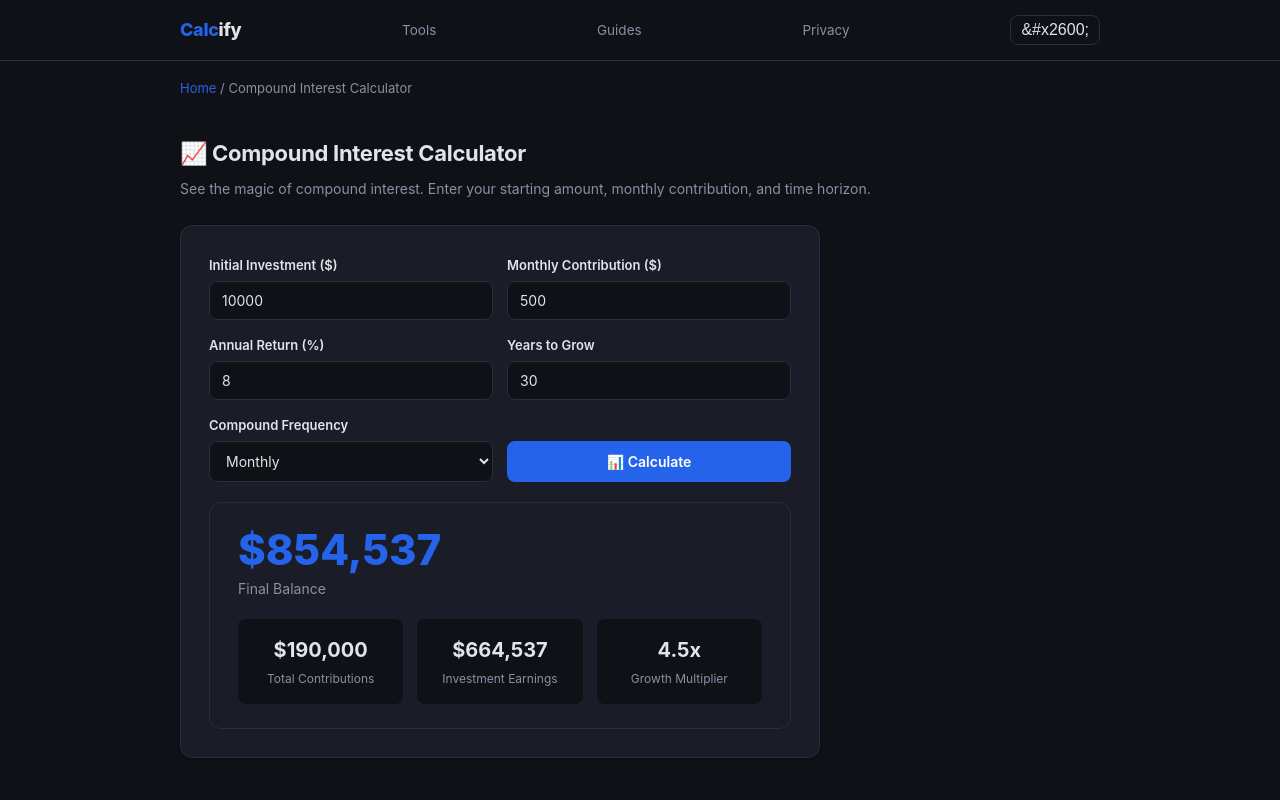
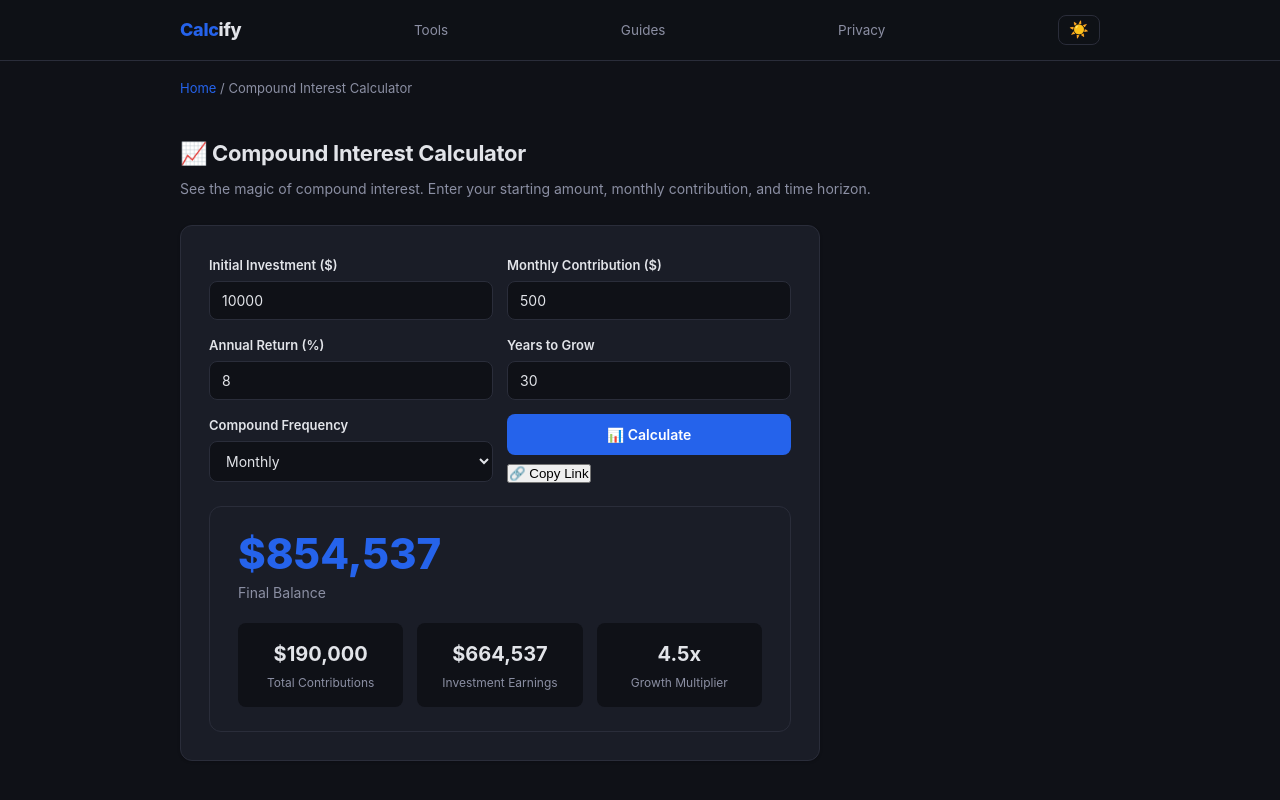
Before and after one commit to BLovo22/calcify, a plain HTML site: page compound-interest-calculator.html in a window 1280 px wide. Both pictures are taken after a click on the button "Toggle dark mode". Shown: the top 800 px of the page. Drawn offline with Linux system fonts and the light colour scheme.

Commit message:
Fix dark mode emoji and share button placement

```diff
--- a/compound-interest-calculator.html
+++ b/compound-interest-calculator.html
@@ -25,7 +25,7 @@
     var next = cur==='dark'?'light':'dark';
     document.documentElement.setAttribute('data-theme',next);
     localStorage.setItem('theme',next);
-    document.getElementById('themeIcon').textContent = next==='dark'?'&#x2600;':'&#x1F319;';
+    document.getElementById('themeIcon').innerHTML = next==='dark'?'\u2600\uFE0F':'\uD83C\uDF19';
   };
 })();
 </script>
@@ -74,7 +74,8 @@
         </div>
         <div class="form-group" style="justify-content:flex-end">
           <button class="btn btn-block" onclick="calcCompound()" style="margin-top:auto">&#x1F4CA; Calculate</button>
-        </div>
+        <div class="share-row"><button class="share-btn" id="shareBtn" onclick="copyPageLink()">&#x1F517; Copy Link</button></div>
+      </div>
       </div>
       <ins class="adsbygoogle"
      style="display:block;text-align:center;margin:20px 0"
@@ -233,9 +234,9 @@ document.addEventListener('DOMContentLoaded',function(){calcCompound();});
 function copyPageLink(){
   navigator.clipboard.writeText(location.href).then(function(){
     var btn = document.getElementById('shareBtn');
-    btn.textContent = '\u2714 Copied!';
+    btn.innerHTML = 'u2714 Copied!';
     btn.classList.add('copied');
-    setTimeout(function(){btn.textContent='\uD83D\uDD17 Copy Link';btn.classList.remove('copied');},2000);
+    setTimeout(function(){btn.innerHTML='uD83DuDD17 Copy Link';btn.classList.remove('copied');},2000);
   });
 }
 </script>
```
Also changed, not shown: guides/15-vs-30-year-mortgage.html (+1 -1 lines), guides/how-much-to-retire.html (+1 -1 lines), guides/pay-off-mortgage-early.html (+1 -1 lines), guides/power-of-compound-interest.html (+1 -1 lines), index.html (+1 -1 lines), inflation-calculator.html (+4 -3 lines), loan-calculator.html (+3 -3 lines), mortgage-calculator.html (+3 -3 lines), privacy-policy.html (+1 -1 lines), rent-vs-buy-calculator.html (+5 -4 lines), roi-calculator.html (+5 -4 lines), savings-goal-calculator.html (+5 -4 lines).
